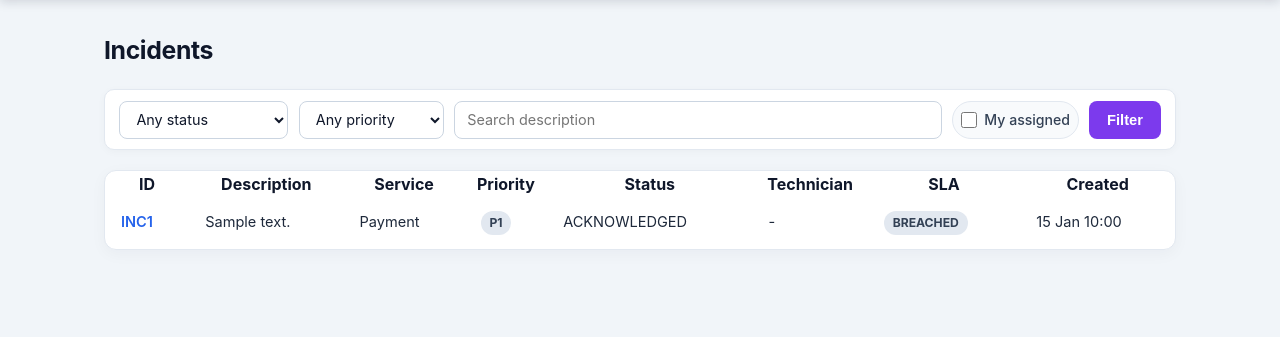
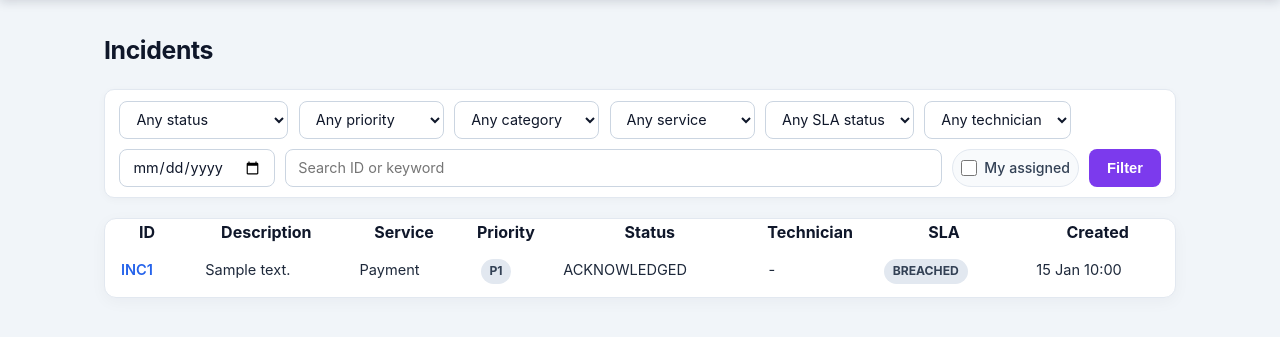
Before and after one commit to mnsh-dev/i-itsm, a Spring Boot app: page /ui/incidents in a window 1280 px wide. Shown: the part 62-399 px from the top of the page. Run offline with Spring Boot 4, Linux system fonts and the light colour scheme; a user stored in the database is signed in; data comes from the database, SQL or seed files in the repository; tables that the repository leaves empty hold one stand-in row (values such as "Sample post"); some of the project's set-up classes (security, data sources, template engines, error pages and the like) are left out, and stand-ins take their place.

Commit message:
Add category, service, SLA status, technician, and date filters to incidents UI

```diff
--- a/src/main/java/com/example/demo/UiController.java
+++ b/src/main/java/com/example/demo/UiController.java
@@ -5,8 +5,10 @@ import org.springframework.security.crypto.password.PasswordEncoder;
 import org.springframework.stereotype.Controller;
 import org.springframework.ui.Model;
 import org.springframework.web.bind.annotation.*;
+import org.springframework.format.annotation.DateTimeFormat;
 import org.springframework.web.servlet.mvc.support.RedirectAttributes;
 
+import java.time.LocalDate;
 import java.util.List;
 import java.util.Set;
 import java.util.Arrays;
@@ -99,6 +101,11 @@ public class UiController {
                                 @RequestParam(required = false) Priority priority,
                                 @RequestParam(required = false) String text,
                                 @RequestParam(required = false, defaultValue = "false") boolean mine,
+                                @RequestParam(required = false) Long categoryId,
+                                @RequestParam(required = false) Long serviceId,
+                                @RequestParam(required = false) String slaStatus,
+                                @RequestParam(required = false) Long technicianId,
+                                @RequestParam(required = false) @DateTimeFormat(iso = DateTimeFormat.ISO.DATE) LocalDate fromDate,
                                 Authentication auth, Model model) {
         boolean isTechnician = auth != null && auth.getAuthorities().stream()
                 .anyMatch(authority -> authority.getAuthority().equals("ROLE_TECHNICIAN"));
@@ -108,14 +115,28 @@ public class UiController {
             User user = userRepo.findByEmail(auth.getName()).orElse(null);
             if (user instanceof Technician) assignedTechId = user.getId();
         }
+        Long filterTechnicianId = isTechnician ? (mine ? assignedTechId : null) : technicianId;
+        String categoryName = categoryId == null ? null : categoryRepo.findById(categoryId)
+                .map(Category::getName).orElse("__unknown_category__");
+        String serviceName = serviceId == null ? null : serviceRepo.findById(serviceId)
+                .map(ItService::getName).orElse("__unknown_service__");
         IncidentSearchCriteria criteria = new IncidentSearchCriteria(null, status, priority,
-                null, null, assignedTechId, null, null, null, text);
+                categoryName, serviceName, filterTechnicianId, slaStatus, fromDate, null, text);
         model.addAttribute("incidents", searchService.search(criteria, incident ->
                 guard.isStaff(auth) || incident.getReporter().getEmail().equals(auth.getName())));
         model.addAttribute("statuses", IncidentStatus.values());
         model.addAttribute("priorities", Priority.values());
+        model.addAttribute("categories", categoryRepo.findAll());
+        model.addAttribute("services", serviceRepo.findAll());
+        model.addAttribute("technicians", isTechnician ? List.of() : adminManagement.technicians());
+        model.addAttribute("slaStatuses", List.of("ON_TRACK", "WARNING", "BREACHED"));
         model.addAttribute("status", status);
         model.addAttribute("priority", priority);
+        model.addAttribute("categoryId", categoryId);
+        model.addAttribute("serviceId", serviceId);
+        model.addAttribute("slaStatus", slaStatus);
+        model.addAttribute("technicianId", isTechnician ? null : technicianId);
+        model.addAttribute("fromDate", fromDate);
         model.addAttribute("text", text);
         model.addAttribute("mine", mine && isTechnician && assignedTechId != null);
         return "incidents";
--- a/src/main/resources/static/css/app.css
+++ b/src/main/resources/static/css/app.css
@@ -145,7 +145,7 @@ label {
     margin: 1rem 0 0.4rem;
 }
 label:first-of-type { margin-top: 0; }
-input[type="text"], input[type="email"], input[type="password"], input[type="number"], select, textarea {
+input[type="text"], input[type="email"], input[type="password"], input[type="number"], input[type="date"], select, textarea {
     width: 100%;
     height: 38px;
     padding: 0 12px;
@@ -187,6 +187,13 @@ form.filters select {
 form.filters input[type="text"] {
     flex: 1 1 220px;
     min-width: 200px;
+    height: 38px;
+    padding: 0 12px;
+    margin: 0;
+}
+form.filters input[type="date"] {
+    width: auto;
+    min-width: 155px;
     height: 38px;
     padding: 0 12px;
     margin: 0;
--- a/src/main/resources/templates/incidents.html
+++ b/src/main/resources/templates/incidents.html
@@ -7,11 +7,22 @@
   <div th:replace="~{fragments :: flash}"></div>
   <h2>Incidents</h2>
   <form method="get" th:action="@{/ui/incidents}" class="filters">
-    <select name="status"><option value="">Any status</option>
+    <select name="status" aria-label="Status"><option value="">Any status</option>
       <option th:each="s : ${statuses}" th:value="${s}" th:text="${s}" th:selected="${s == status}"></option></select>
-    <select name="priority"><option value="">Any priority</option>
+    <select name="priority" aria-label="Priority"><option value="">Any priority</option>
       <option th:each="p : ${priorities}" th:value="${p}" th:text="${p}" th:selected="${p == priority}"></option></select>
-    <input type="text" name="text" placeholder="Search description" th:value="${text}">
+    <select name="categoryId" aria-label="Category"><option value="">Any category</option>
+      <option th:each="c : ${categories}" th:value="${c.id}" th:text="${c.name}" th:selected="${c.id == categoryId}"></option></select>
+    <select name="serviceId" aria-label="Service"><option value="">Any service</option>
+      <option th:each="s : ${services}" th:value="${s.id}" th:text="${s.name}" th:selected="${s.id == serviceId}"></option></select>
+    <select name="slaStatus" aria-label="SLA status"><option value="">Any SLA status</option>
+      <option th:each="s : ${slaStatuses}" th:value="${s}" th:text="${s}" th:selected="${s == slaStatus}"></option></select>
+    <select name="technicianId" aria-label="Technician" th:if="${isAdmin or !isStaff}">
+      <option value="">Any technician</option>
+      <option th:each="t : ${technicians}" th:value="${t.id}" th:text="${t.name}" th:selected="${t.id == technicianId}"></option>
+    </select>
+    <input type="date" name="fromDate" aria-label="Created on or after" title="Created on or after" th:value="${fromDate}">
+    <input type="text" name="text" placeholder="Search ID or keyword" aria-label="Search ID or keyword" th:value="${text}">
     <label th:if="${isTechnician}"><input type="checkbox" name="mine" value="true" th:checked="${mine}"> My assigned</label>
     <button type="submit">Filter</button>
   </form>
```
Also changed, not shown: src/main/java/com/example/demo/IncidentSearchService.java (+14 -2 lines).
